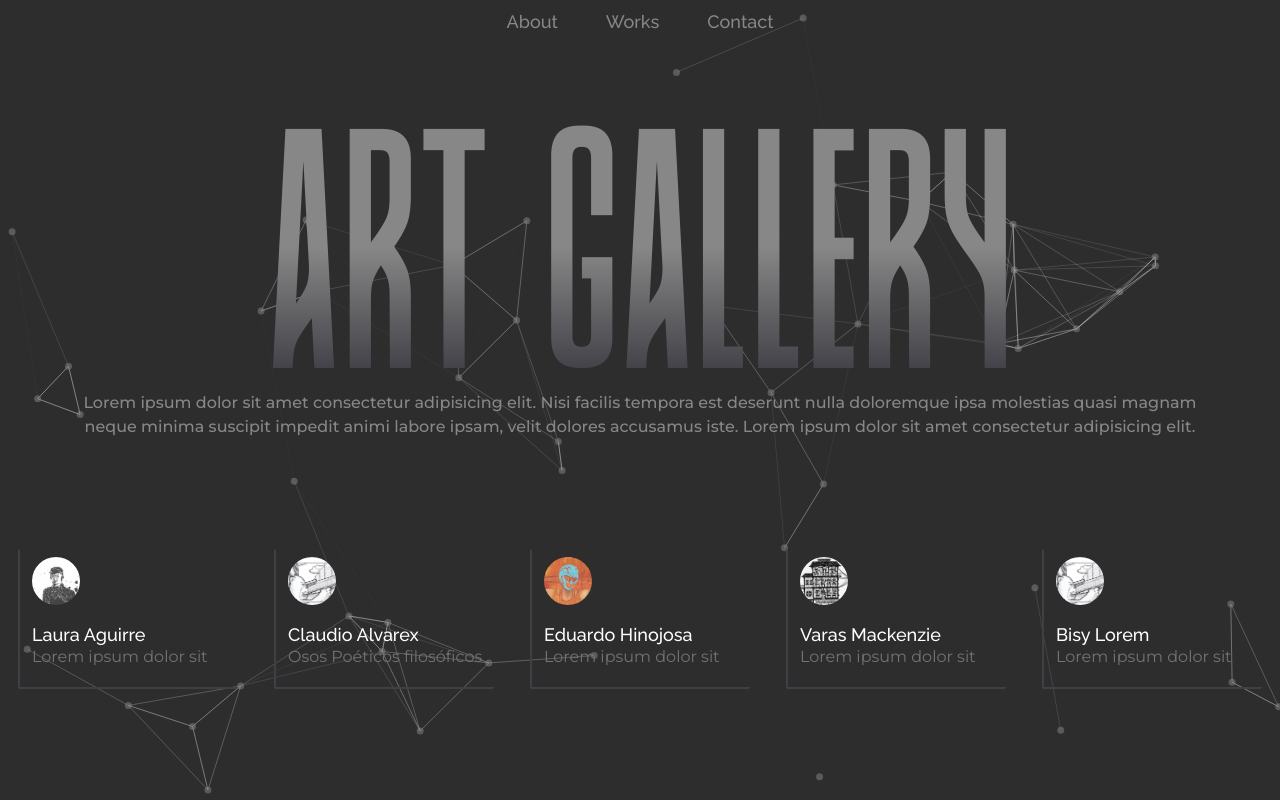
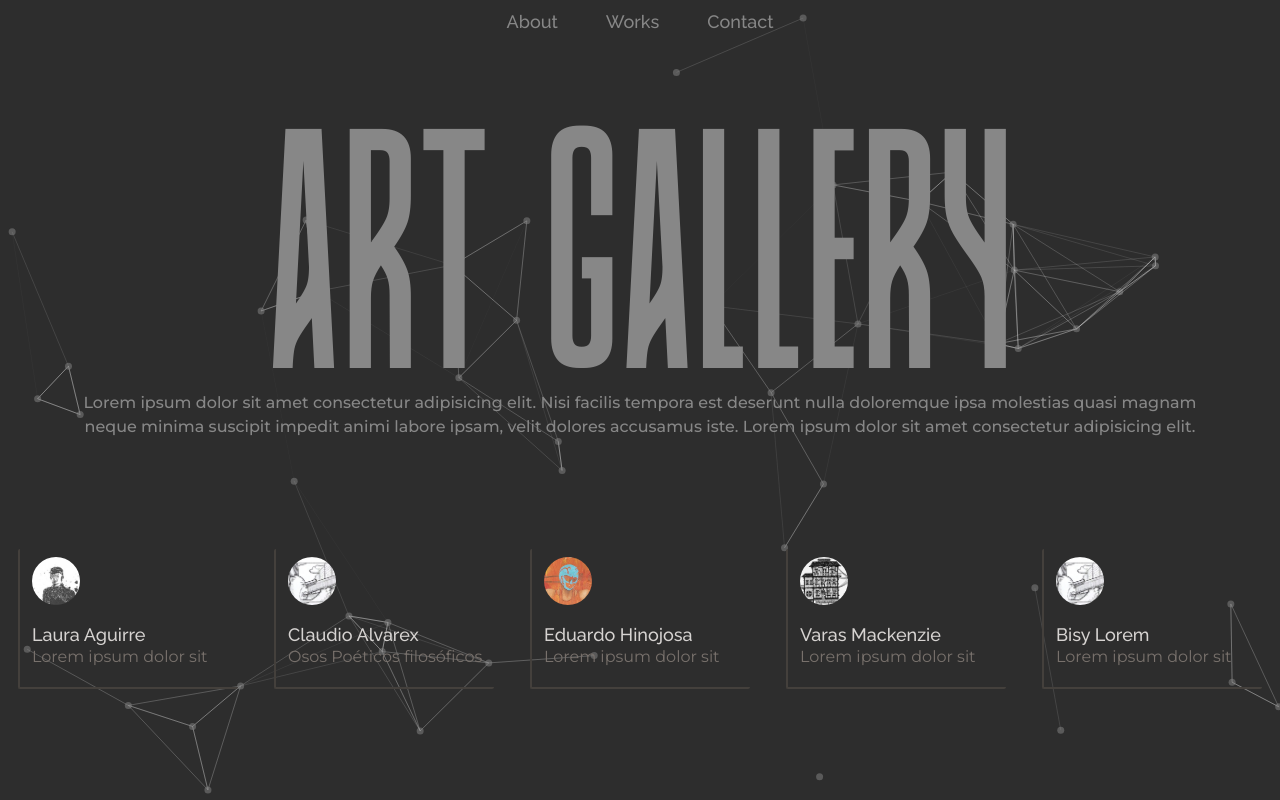
Before and after one commit to Najdorf12/gallery-app, a React (Vite) app: page / in a window 1280 px wide. Built offline with nearby package versions, Linux system fonts and the light colour scheme; a web font is replaced by a local one.

Commit message:
add styles

```diff
--- a/src/components/CardsHome.jsx
+++ b/src/components/CardsHome.jsx
@@ -3,7 +3,7 @@ import { Link } from "react-router-dom";
 const CardsHome = ({ artist }) => {
   return (
     <Link to={`/${artist?.id}`}>
-      <div className="relative z-50 border-l-[2px] border-b-[2px] border-zinc-700 w-[180px] rounded-sm h-[114px] pl-3 pt-2  lg:pl-3 lg:w-[220px] lg:h-[140px] xl:w-[237px] xl:h-[145px]  2xl:w-[280px] 2xl:h-[167px] hover:border-white duration-500 cursor-pointer">
+      <div className="relative z-50 border-l-[2px] border-b-[2px] border-stone-700 w-[180px] rounded-sm h-[114px] pl-3 pt-2  lg:pl-3 lg:w-[220px] lg:h-[140px] xl:w-[237px] xl:h-[145px]  2xl:w-[280px] 2xl:h-[167px] hover:border-white duration-500 cursor-pointer">
         <figure>
           <img
             src={artist?.icon}
@@ -12,7 +12,7 @@ const CardsHome = ({ artist }) => {
           />
         </figure>
         <article className="text-sm mt-4  md:text-balance lg:text-base xl:mt-5 xl:text-lg 2xl:mt-6  2xl:text-lg">
-          <h6 className="text-whiteCustom font-text font-medium text-lg  xl:text-xl 2xl:text-2xl">
+          <h6 className="text-stone-300 font-text font-medium text-lg  xl:text-xl 2xl:text-2xl">
             {artist?.name}
           </h6>
           <p className="text-[13px] text-stone-500 font-text2 leading-3 lg:text-base lg:leading-4 2xl:text-lg ">
--- a/src/pages/Home.jsx
+++ b/src/pages/Home.jsx
@@ -49,7 +49,7 @@ const Home = () => {
         <Navbar />
 
         <article className="flex flex-col justify-center items-center relative z-50  w-full cursor-default">
-          <h1 className="august-bold leading-none text-transparent bg-gradient-to-b bg-clip-text from-grayCustom via-grayCustom to-zinc-700 text-9xl lg:text-[16rem] xl:text-[18rem] 2xl:text-[22rem]">
+          <h1 className="august-bold leading-none text-transparent bg-gradient-to-b bg-clip-text from-grayCustom via-grayCustom to-grayCustom text-9xl lg:text-[16rem] xl:text-[18rem] 2xl:text-[22rem]">
             ART GALLERY
           </h1>
           <p className="text-sm  text-grayCustom font-text2 font-medium text-center text-pretty px-2 mt-4 lg:text-base lg:text-balance xl:max-w-[1000px] 2xl:max-w-[1300px] xl:text-lg  2xl:text-xl">
```
